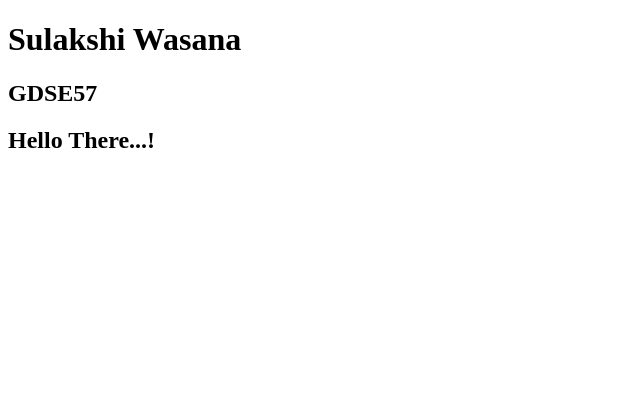
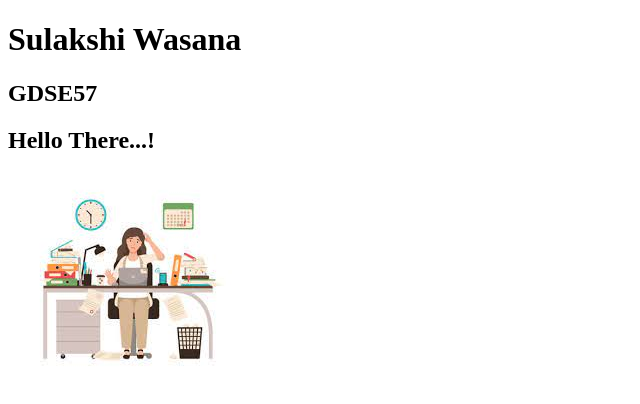
Before and after one commit to SulakshiWasana/My_Profile, a plain HTML site: page index.html in a window 1280 px wide. Shown: the whole page, without its empty margins (0-640 px from the left). Drawn offline with Linux system fonts and the light colour scheme.

Commit message:
Uploaded Image

```diff
--- a/index.html
+++ b/index.html
@@ -9,6 +9,7 @@
 <h1>Sulakshi Wasana</h1>
 <h2>GDSE57</h2>
 <h2>Hello There...!</h2>
+<img src="assets/images/image1.jpg">
 
 </body>
 </html>
```
Also changed, not shown: assets/images/image1.jpg (added).
